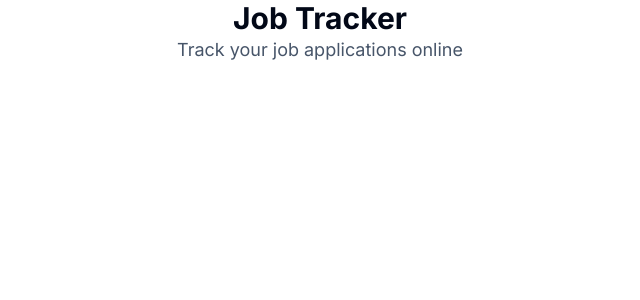
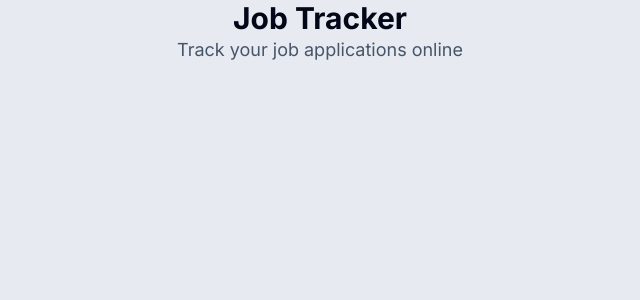
Before and after one commit to Hombre2014/job-tracker-frontend, a Next.js app: page / in a window 1280 px wide. Shown: the top 300 px of the page, without its empty margins (320-960 px from the left). Built offline with nearby package versions, Linux system fonts and the light colour scheme.

Commit message:
Add landing layout and move the landing page file in a new folder.

```diff
--- /dev/null
+++ b/app/(landing)/layout.tsx
@@ -0,0 +1,9 @@
+const LandingLayout = ({ children }: { children: React.ReactNode }) => {
+  return (
+    <main className="h-full bg-[#e7eaf0] overflow-auto">
+      <div className="mx-auto max-w-screen-xl h-full w-full">{children}</div>
+    </main>
+  );
+};
+
+export default LandingLayout;
--- a/app/globals.css
+++ b/app/globals.css
@@ -1,6 +1,12 @@
 @tailwind base;
 @tailwind components;
 @tailwind utilities;
+
+html,
+body,
+:root {
+  height: 100%;
+}
 
 @layer base {
   :root {
```
Also changed, not shown: app/(landing)/page.tsx (renamed from app/page.tsx).
